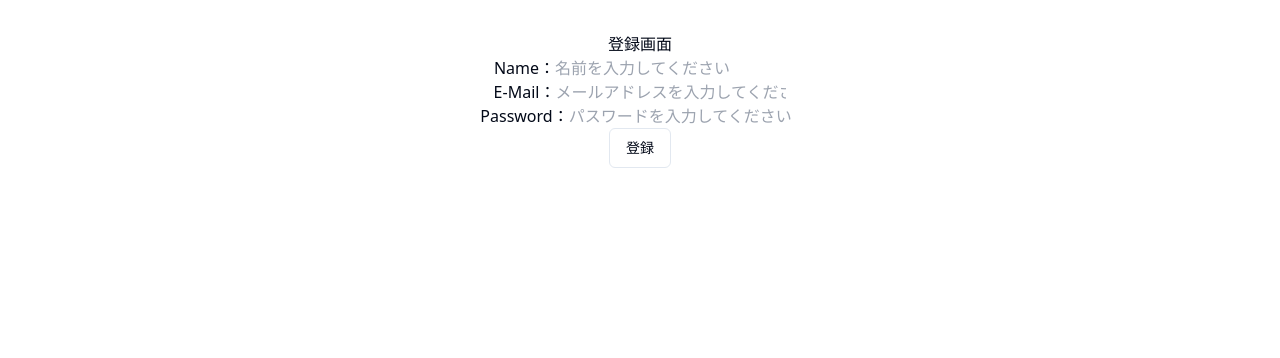
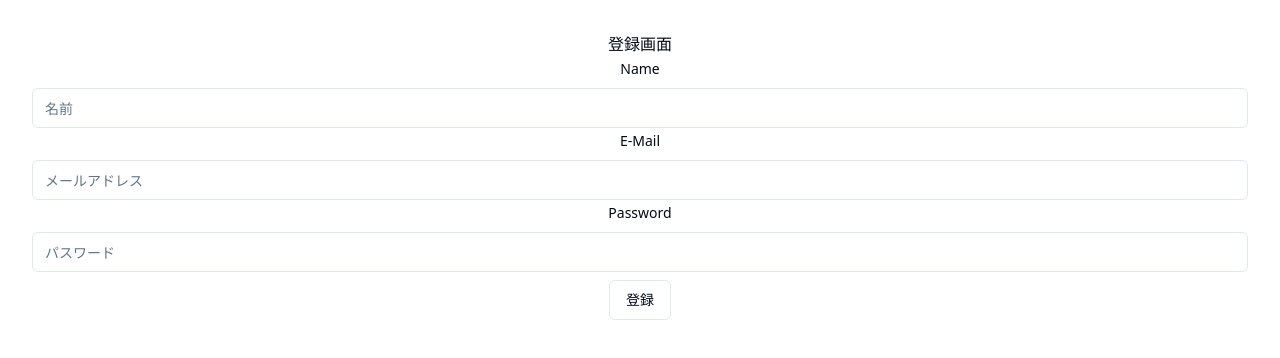
Before and after one commit to Rei1449/sns, a React (Vite) app in the folder frontend/: page /register in a window 1280 px wide. Shown: the top 358 px of the page. Built offline with nearby package versions, Linux system fonts and the light colour scheme.

Commit message:
shadcnを使ったログインと登録画面の作成

```diff
--- a/frontend/src/login_and_register/Login.tsx
+++ b/frontend/src/login_and_register/Login.tsx
@@ -1,59 +1,81 @@
-import { UseFormRegister, useForm } from "react-hook-form"
+import { UseFormReturn, useForm } from "react-hook-form"
 import { Button } from "@/components/ui/Button";
-
-export type loginData = {
-    email: string;
-    password: string;   //ハッシュ値で送ると良い
-}
+import { FormField, FormItem, FormLabel, FormControl, FormMessage, FormDescription, Form } from "@/components/ui/Form";
+import { Input } from "@/components/ui/Input";
 
 // ログイン画面のコンポーネント
 export default function Login() {
-
-    const { register, handleSubmit } = useForm<loginData>();
+    const formHook = useForm();
 
     return (
-        <div className="account-data-form">
+        <div>
             <h1>ログイン画面</h1>
-            <h2>Todo:バリテーションの追加<br/>
-            ハッシュ化<br/>
-            エラー処理</h2>
+            <h2>Todo:ハッシュ化</h2>
 
-            <form onSubmit={handleSubmit((data:loginData) => {
+            <Form {...formHook}>
+                <form onSubmit={formHook.handleSubmit((data) => {
                     // 提出時の動作を書く
                     console.log(data);
                 })}>
-                <LoginDataForm reg={register}/>
+
+                    <EmailFormField form={formHook}/>
+                    <PWFormField form={formHook}/>
+
                     <Button variant="outline" type="submit">ログイン</Button>
+
                 </form>
+            </Form>
         </div>
     )
 }
 
 // メールアドレスとパスワードのみの入力フォーム
-export function LoginDataForm({ reg }: {reg:UseFormRegister<loginData>}) {
+export function EmailFormField({ form }: {form: UseFormReturn}) {
     return (
-        <>
-        <div className="form-item">
-            <label>
-                <span>E-Mail：</span>
-                <input
-                    type="text"
-                    {...reg( "email", { required: true } )}
-                    placeholder="メールアドレスを入力してください"
+        <FormField
+        control={form.control}
+        name="email"
+        defaultValue=""
+        rules={{ required: "メールアドレスを入力してください。" }}
+        render={({field}) => (
+            <FormItem>
+                <FormLabel> E-Mail </FormLabel>
+                <FormControl>
+                    <Input
+                        type="email"
+                        placeholder="メールアドレス"
+                        {...field}
                     />
-            </label>
-        </div>
-
-        <div className="form-item">
-            <label>
-                <span>Password：</span>
-                <input
-                    type="text"
-                    {...reg( "password", { required: true } )}
-                    placeholder="パスワードを入力してください"
-                />
-            </label>
-        </div>
-        </>
+                </FormControl>
+                <FormMessage />
+            </FormItem>
+        )}/>
     )
 }
+
+export function PWFormField({ form }: {form: UseFormReturn}) {
+    return (
+        <FormField
+        control={form.control}
+        name="password"
+        defaultValue=""
+        rules={{ required:'パスワードを入力してください。',
+                 minLength: {value:8, message:'パスワードは8文字以上でなければなりません。'},
+                 maxLength: {value:30, message:'パスワードは30文字以下でなければなりません。'},
+                 pattern: {value:/[a-zA-Z]+[0-9]+[^a-zA-z0-9]*/, message:'アルファベットと数字がそれぞれ1文字以上必要です。'} }}
+        render={({ field }) => (
+            <FormItem>
+                <FormLabel> Password </FormLabel>
+                <FormControl>
+                    <Input
+                        type="text"
+                        placeholder="パスワード"
+                        {...field}
+                    />
+                </FormControl>
+                <FormDescription />
+                <FormMessage />
+            </FormItem>
+        )}/>
+    )
+}
--- a/frontend/src/login_and_register/Register.tsx
+++ b/frontend/src/login_and_register/Register.tsx
@@ -1,32 +1,53 @@
-import { useForm } from "react-hook-form";
-import { LoginDataForm } from "./Login";
-import { loginData } from "../utils/connectionData";
+import { UseFormReturn, useForm } from "react-hook-form";
 import { Button } from "@/components/ui/Button";
+import { Form, FormControl, FormField, FormItem, FormLabel, FormMessage } from "@/components/ui/Form";
+import { Input } from "@/components/ui/Input";
+import { EmailFormField, PWFormField } from "./Login";
 
 // アカウント登録画面のコンポーネント
 export default function Register() {
-    const { register, handleSubmit } = useForm<loginData>();
+    const formHook = useForm();
 
     return (
         <div className="account-data-form">
             <h1>登録画面</h1>
-            <form onSubmit={handleSubmit((data:loginData) => {
-                // 提出時の動作を書く
-                console.log(data);
-            })}>
-                <div className="form-item">
-                    <label>
-                        <span>Name：</span>
-                        <input
-                            type="text"
-                            {...register( "name", { required: true } )}
-                            placeholder="名前を入力してください"
-                        />
-                    </label>
-                </div>
-                <LoginDataForm reg={register}/>
-                <Button variant="outline" type="submit">登録</Button>
-            </form>
+            <Form {...formHook}>
+                <form onSubmit={formHook.handleSubmit((data) => {
+                    // 提出時の動作を書く
+                    console.log(data);
+                })}>
+
+                    <NameFormField form={formHook} />
+                    <EmailFormField form={formHook} />
+                    <PWFormField form={formHook} />
+
+                    <Button variant="outline" type="submit">登録</Button>
+
+                </form>
+            </Form>
         </div>
     )
 }
+
+export function NameFormField({ form }: {form: UseFormReturn}) {
+    return (
+        <FormField
+        control={form.control}
+        name="name"
+        defaultValue=""
+        rules={{ required: '名前を入力してください' }}
+        render={({field}) => (
+            <FormItem>
+                <FormLabel> Name </FormLabel>
+                <FormControl>
+                    <Input
+                        type="text"
+                        placeholder="名前"
+                        {...field}
+                    />
+                </FormControl>
+                <FormMessage />
+            </FormItem>
+        )}/>
+    )
+}
--- a/frontend/src/utils/connectionData.ts
+++ b/frontend/src/utils/connectionData.ts
@@ -5,13 +5,6 @@ export type postData = {
     createAt:number;
     updateAt:number;
     userId:number;
-}
-
-// ログイン＆登録時にバックへ送信するデータ型
-export type loginData = {
-    name?: string;
-    email: string;
-    password: string;   //ハッシュ値で送ると良い
 }
 
 // プロファイルなどに使用するユーザーデータ
```
Lines whose indentation alone changed are shown as unchanged.
